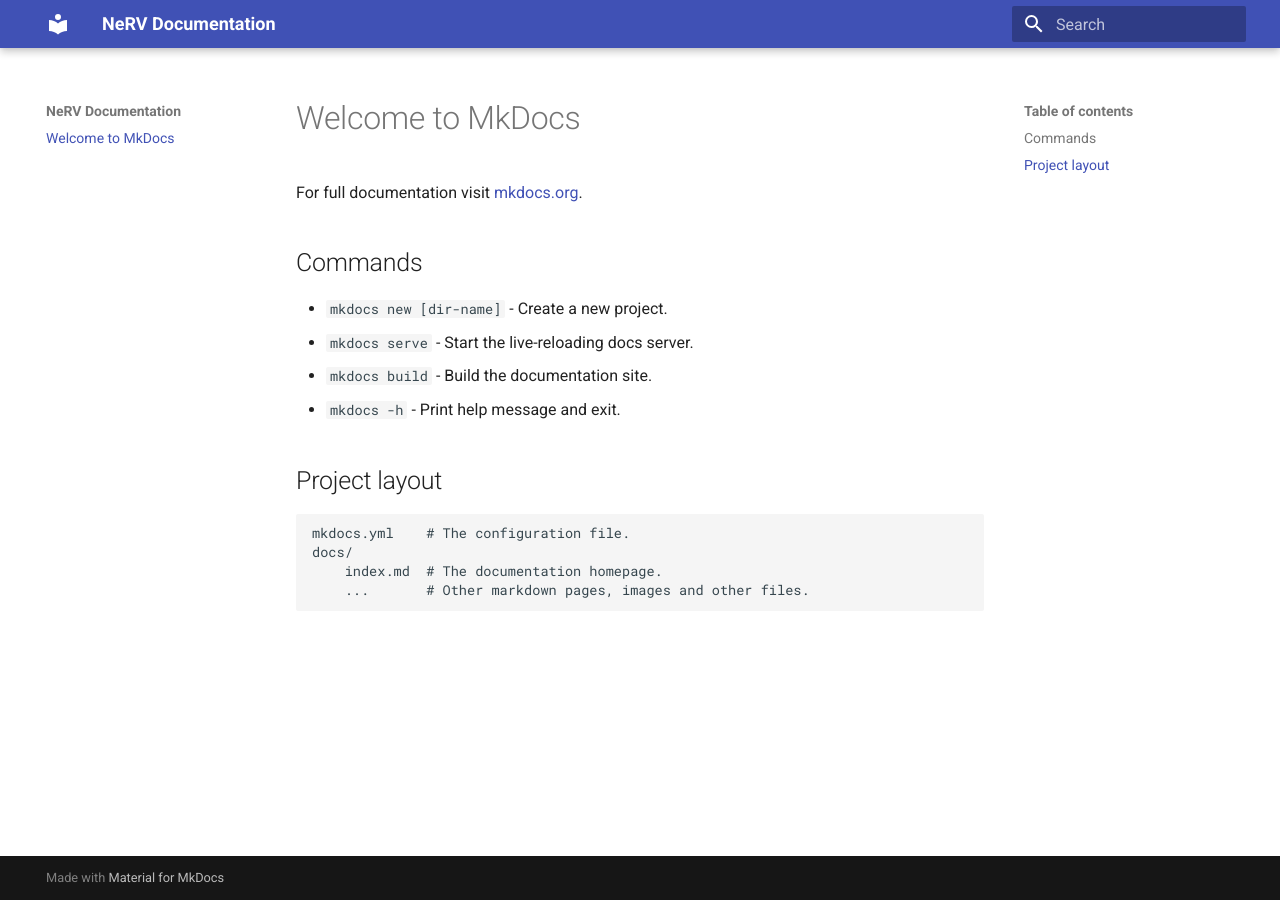
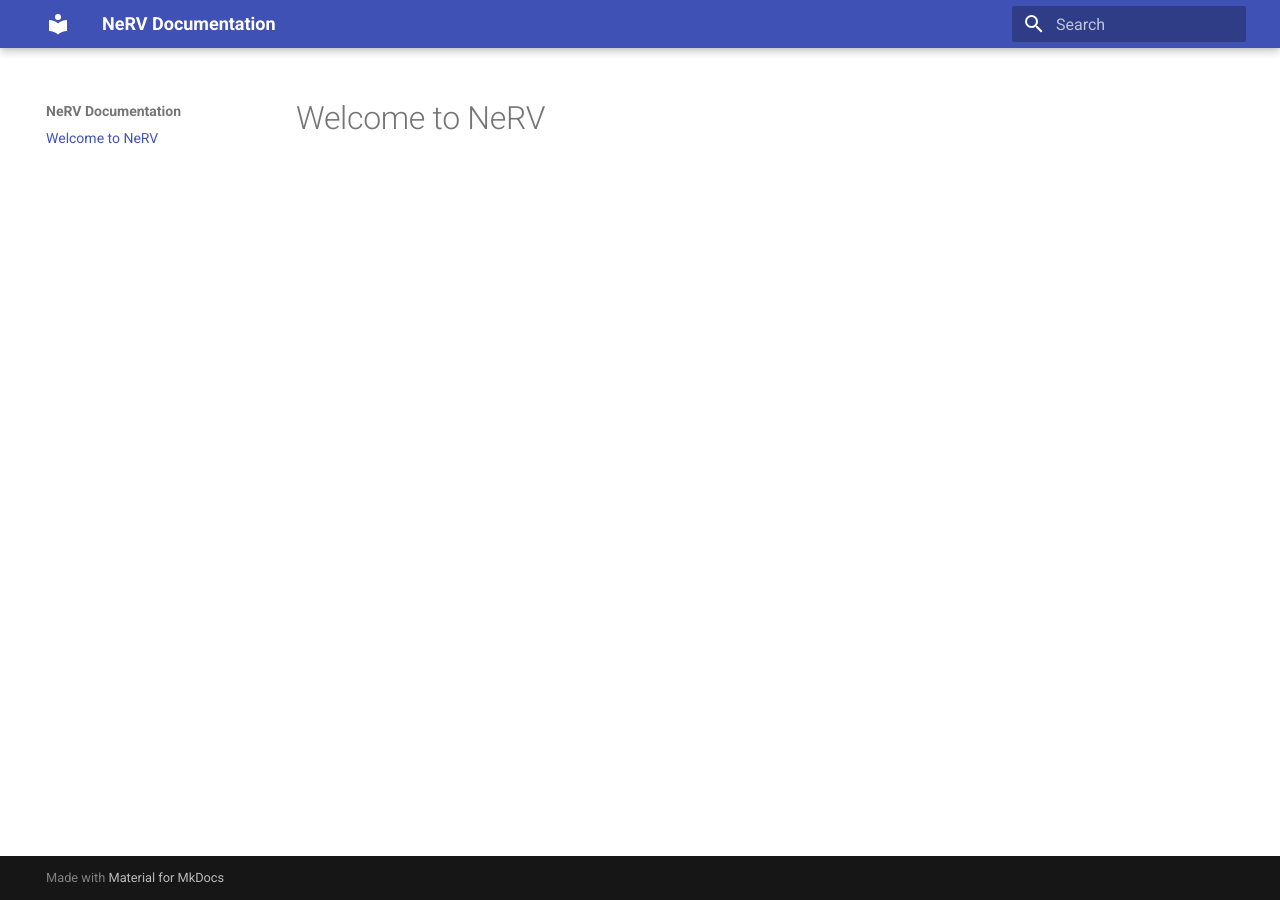
Before and after one commit to rmanaem/nerv, an MkDocs documentation site: the page built from docs/docs/index.md, in a window 1280 px wide. Built offline with MkDocs 1.6.1 and Material for MkDocs 9.7.7, drawn with Linux system fonts in a browser that asks for light colours.

Commit message:
Cleaned up and added heading1

````diff
--- a/docs/docs/index.md
+++ b/docs/docs/index.md
@@ -1,19 +1 @@
-# Welcome to MkDocs
-
-For full documentation visit [mkdocs.org](https://www.mkdocs.org).
-
-## Commands
-
-- `mkdocs new [dir-name]` - Create a new project.
-- `mkdocs serve` - Start the live-reloading docs server.
-- `mkdocs build` - Build the documentation site.
-- `mkdocs -h` - Print help message and exit.
-
-## Project layout
-
-```
-mkdocs.yml    # The configuration file.
-docs/
-    index.md  # The documentation homepage.
-    ...       # Other markdown pages, images and other files.
-```
+# Welcome to NeRV
````
